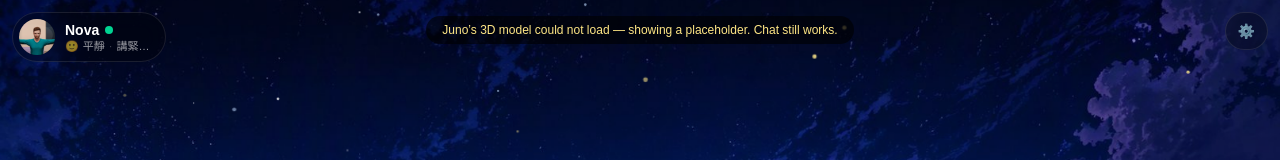
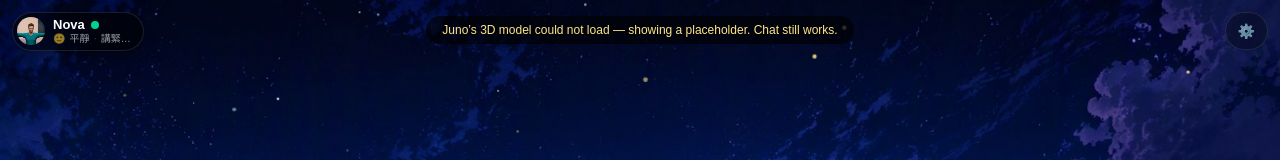
Before and after one commit to MonMonMars/amoji-app, a Next.js app in the folder apps/web/: page /chat in a window 1280 px wide. Shown: the top 160 px of the page. Built offline with nearby package versions, Linux system fonts and the light colour scheme; no server answers.

Commit message:
r102: honest loading UI, plate layout, avatar on-screen clamp, voice/SFX disentangle + voice-debug page

```diff
--- a/apps/web/components/StatusPlate.tsx
+++ b/apps/web/components/StatusPlate.tsx
@@ -13,9 +13,16 @@
 // 'attempt' events from the speak() choke point get the 'speak' label and
 // the tooltip prefers the event's own detail, so a silent phone shows
 // "speak: speak attempt · 12 chars · chain synth" vs a tier name.
+// r2026-10-05.102 (Master Simon): two fixes — (1) the loading row is honest
+// and bounded: a number still counts up, but the reveal-gate wait renders as
+// an indeterminate "preparing…" (never a frozen 99%), and the 25s watchdog
+// still retires the spinner outright; (2) the plate no longer blacks out or
+// covers her face: it is a smaller, fully opaque rounded pill (solid bg +
+// blur, compact avatar + type) tucked to the top-left corner, clear of the
+// character's head area on narrow phone screens.
 import { useEffect, useState } from 'react';
 import { getLatestFrame, dominantMood, type MoodId } from '../lib/companion';
-import { getLoadProgress, onLoadProgress } from '../lib/load-progress';
+import { getLoadProgress, onLoadProgress, type LoadProgress } from '../lib/load-progress';
 import { assetUrl } from '../lib/asset';
 import { t, type Lang, type StrKey } from '../lib/prefs';
 import type { ChatStatus } from '../lib/status';
@@ -56,9 +63,11 @@ export default function StatusPlate({
     return () => clearInterval(id);
   }, []);
 
-  // r91: character-loading percentage published by CompanionCanvas — a mini
-  // spinner + % in the status row, null the moment she's on stage.
-  const [loadingPct, setLoadingPct] = useState<number | null>(getLoadProgress());
+  // r91: character-loading progress published by CompanionCanvas — a mini
+  // spinner in the status row, null the moment she's on stage. r102: the
+  // value can also be 'prep' (the reveal gate is waiting for textures /
+  // first frames) — rendered as an indeterminate "preparing…", never a %.
+  const [loadingPct, setLoadingPct] = useState<LoadProgress>(getLoadProgress());
   useEffect(() => onLoadProgress(setLoadingPct), []);
 
   // r99: voice-tier health dot — green flash on audible playback (fades in
@@ -86,13 +95,18 @@ export default function StatusPlate({
   }, []);
 
   return (
+    // r102: a compact, OPAQUE pill. The old translucent bg-black/30 read as a
+    // black smear over the transparent canvas and, being wide, could reach
+    // into her face on narrow phones. Solid black/55 + blur keeps it readable
+    // without visually "cutting" the character; the tighter padding/avatar
+    // keep it tucked into the corner, clear of her head area.
     <button
       onClick={onOpenSelect}
       title={t(lang, 'openSelect')}
-      className="ui-btn flex items-center gap-2.5 rounded-full border border-white/10 bg-black/30 py-1.5 pl-1.5 pr-4 backdrop-blur-md hover:bg-black/50"
+      className="ui-btn flex max-w-[46vw] items-center gap-2 rounded-full border border-white/10 bg-black/55 py-1 pl-1 pr-3 shadow-lg shadow-black/30 backdrop-blur-md transition hover:bg-black/70"
     >
       <span
-        className="flex h-9 w-9 items-center justify-center overflow-hidden rounded-full text-sm font-bold text-black/70"
+        className="flex h-7 w-7 shrink-0 items-center justify-center overflow-hidden rounded-full text-xs font-bold text-black/70"
         style={{ background: portrait ? '#0b0b12' : `radial-gradient(circle at 35% 30%, #ffffffcc, ${accent})` }}
       >
         {portrait ? (
@@ -102,23 +116,33 @@ export default function StatusPlate({
           name[0]
         )}
       </span>
-      <span className="text-left leading-tight">
-        <span className="flex items-center gap-1.5 text-sm font-semibold text-white">
-          {name}
+      <span className="min-w-0 text-left leading-tight">
+        <span className="flex items-center gap-1.5 text-[13px] font-semibold text-white">
+          <span className="max-w-[18vw] truncate">{name}</span>
           {voiceDot && (voiceDot.ok ? (
-            <span title={voiceDot.title} className="inline-block h-2 w-2 rounded-full bg-emerald-400" />
+            <span title={voiceDot.title} className="inline-block h-2 w-2 shrink-0 rounded-full bg-emerald-400" />
           ) : (
-            <span title={voiceDot.title} className="text-[10px] leading-none text-red-400">✗</span>
+            <span title={voiceDot.title} className="shrink-0 text-[10px] leading-none text-red-400">✗</span>
           ))}
           {kid && <span title="Kid mode">🧸</span>}
           {memCount > 0 && (
             <span className="rounded-full bg-white/15 px-1.5 text-[10px] font-normal text-white/70">🧠{memCount}</span>
           )}
         </span>
-        <span className="flex items-center gap-1 text-[11px] text-white/60">
-          {loadingPct !== null && (
+        <span className="flex items-center gap-1 text-[10px] text-white/60">
+          {loadingPct === 'prep' && (
             <>
-              <svg className="h-3.5 w-3.5 animate-spin" viewBox="0 0 24 24" fill="none" aria-hidden>
+              <svg className="h-3 w-3 animate-spin" viewBox="0 0 24 24" fill="none" aria-hidden>
+                <circle cx="12" cy="12" r="10" stroke="rgba(255,255,255,0.22)" strokeWidth="3.5" />
+                <circle cx="12" cy="12" r="10" stroke={accent} strokeWidth="3.5" strokeLinecap="round" strokeDasharray="14 49" />
+              </svg>
+              <span className="text-white/85">{t(lang, 'statusPreparing')}</span>
+              <span className="text-white/25">·</span>
+            </>
+          )}
+          {typeof loadingPct === 'number' && (
+            <>
+              <svg className="h-3 w-3 animate-spin" viewBox="0 0 24 24" fill="none" aria-hidden>
                 <circle cx="12" cy="12" r="10" stroke="rgba(255,255,255,0.22)" strokeWidth="3.5" />
                 <circle cx="12" cy="12" r="10" stroke={accent} strokeWidth="3.5" strokeLinecap="round" strokeDasharray="14 49" />
               </svg>
@@ -127,7 +151,7 @@ export default function StatusPlate({
             </>
           )}
           <span>{MOOD_EMOJI[mood]}</span>
-          <span>{t(lang, MOOD_LABEL[mood])}</span>
+          <span className="max-w-[16vw] truncate">{t(lang, MOOD_LABEL[mood])}</span>
           <span className="text-white/25">·</span>
           <span className={status === 'listening' ? 'text-white/90' : ''}>{t(lang, STATUS_LABEL[status])}</span>
         </span>
--- a/apps/web/lib/load-progress.ts
+++ b/apps/web/lib/load-progress.ts
@@ -5,21 +5,30 @@
 // canvas and the plate live in different page branches and never meet as
 // parent/child, and the canvas must NOT keep a React state alive for it
 // (that was the old forever-spinning bottom-left ring).
-let value: number | null = null;
-const listeners = new Set<(v: number | null) => void>();
+// r2026-10-05.102: the value is now `number | 'prep' | null`. Byte/clip
+// progress publishes honest percentages that cap at 99 (they can never sit
+// at a frozen 99 — once the model parses and the reveal gate waits for
+// textures + first frames, we publish the indeterminate 'prep' state so the
+// plate animates a gentle "preparing…" instead of counting a meaningless
+// number). null = she is on stage (or the load was given up).
 
-export function setLoadProgress(v: number | null): void {
+export type LoadProgress = number | 'prep' | null;
+
+let value: LoadProgress = null;
+const listeners = new Set<(v: LoadProgress) => void>();
+
+export function setLoadProgress(v: LoadProgress): void {
   if (v === value) return;
   value = v;
   for (const l of listeners) l(v);
 }
 
-export function getLoadProgress(): number | null {
+export function getLoadProgress(): LoadProgress {
   return value;
 }
 
 /** subscribe; returns the unsubscribe fn for useEffect cleanup */
-export function onLoadProgress(listener: (v: number | null) => void): () => void {
+export function onLoadProgress(listener: (v: LoadProgress) => void): () => void {
   listeners.add(listener);
   return () => listeners.delete(listener);
 }
```
